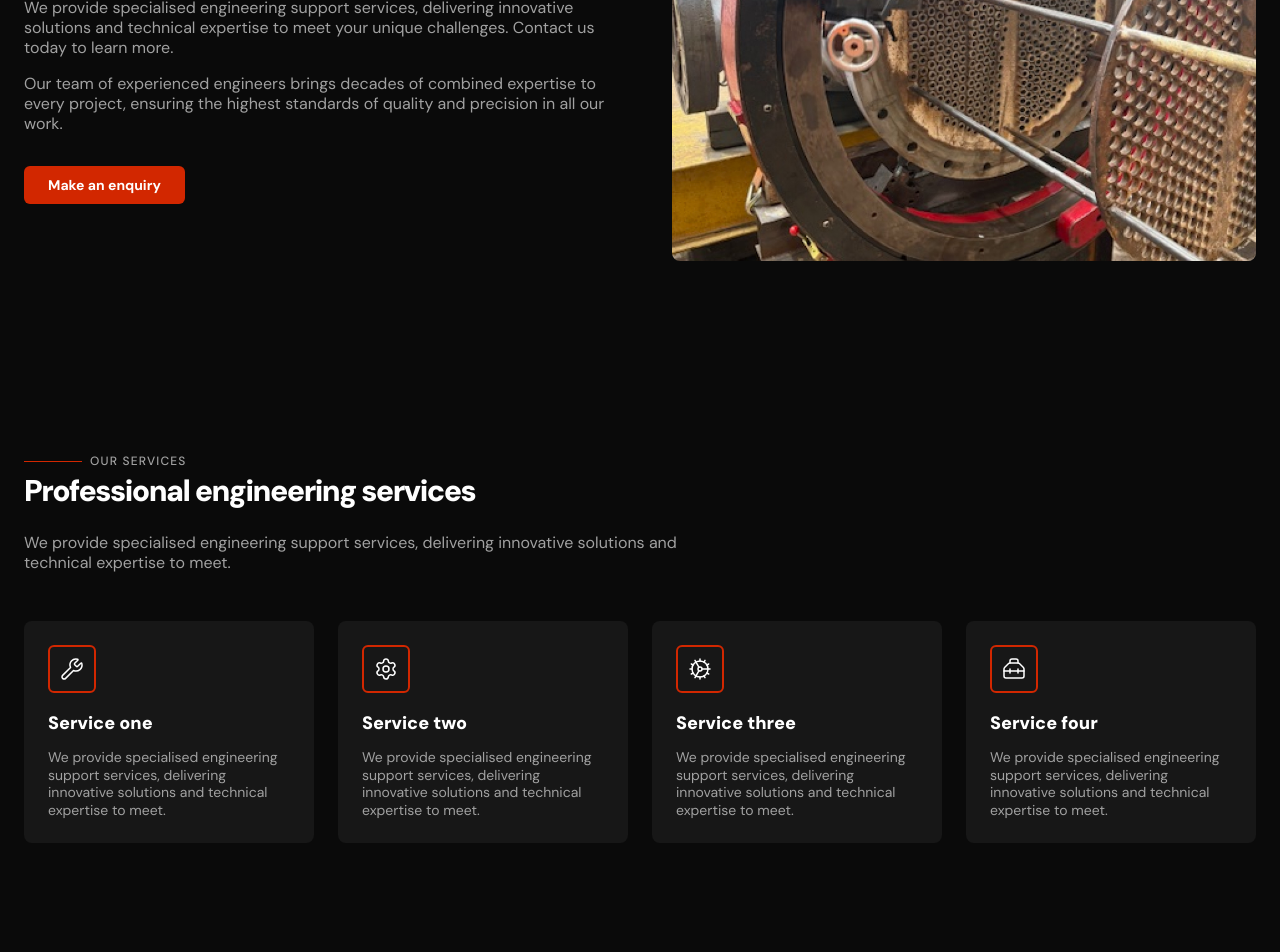
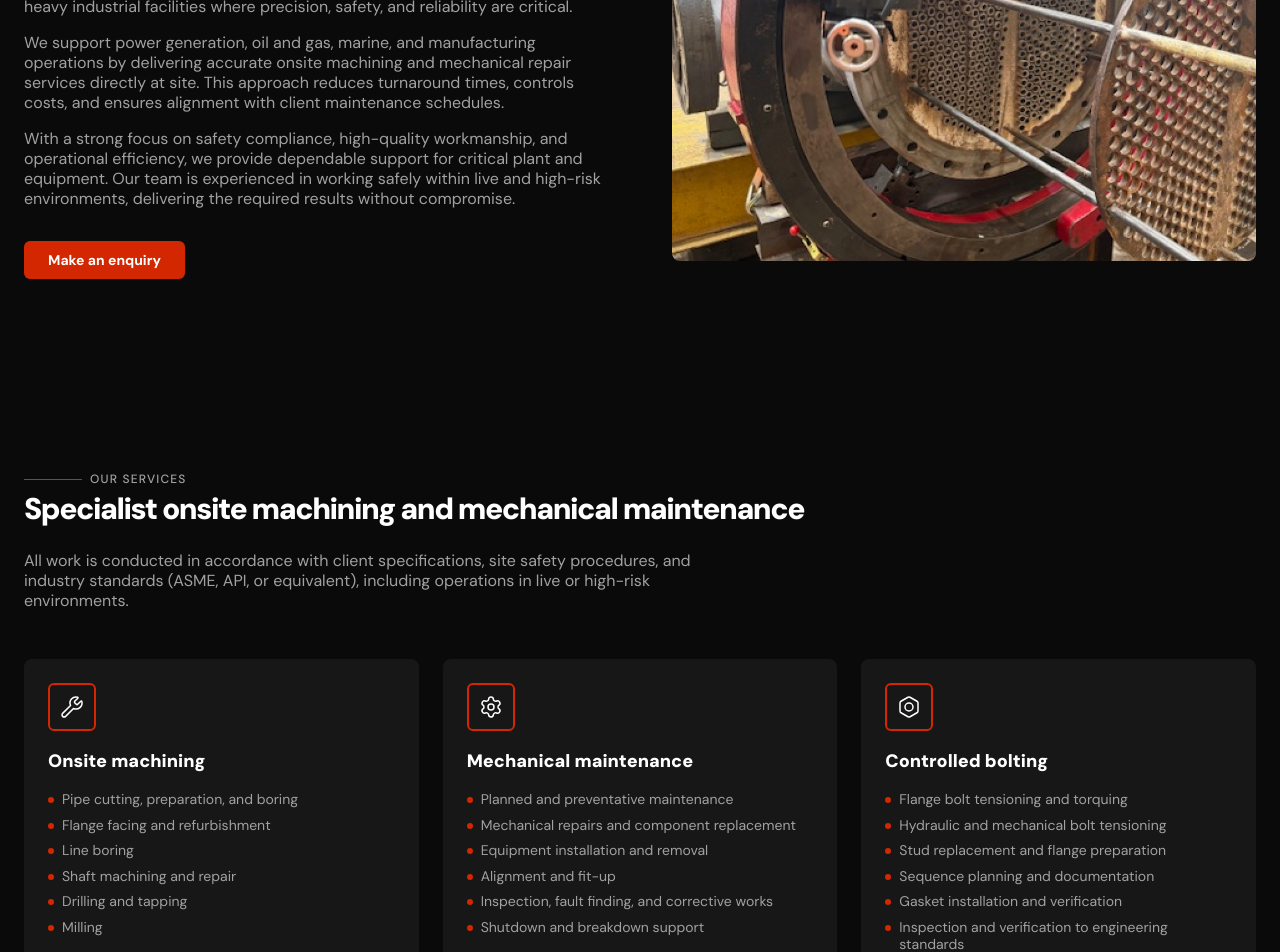
Before and after one commit to liamgecko/esss, a Next.js app: page / in a window 1280 px wide. Shown: the part 1040-1992 px from the top of the page. Built offline with nearby package versions, Linux system fonts and the light colour scheme; no server answers.

Commit message:
Update service cards, site title, and add favicon

```diff
--- a/src/app/layout.tsx
+++ b/src/app/layout.tsx
@@ -10,8 +10,11 @@ const dmSans = DM_Sans({
 });
 
 export const metadata: Metadata = {
-  title: "Create Next App",
-  description: "Generated by create next app",
+  title: "ESSS - Specialist onsite machining and mechanical maintenance in Fife, Scotland",
+  description: "Specialist onsite machining and mechanical maintenance for heavy industrial facilities. Precision, safety, and reliability delivered on time with minimal disruption.",
+  icons: {
+    icon: "/favicon.png",
+  },
 };
 
 export default function RootLayout({
--- a/src/app/page.tsx
+++ b/src/app/page.tsx
@@ -8,7 +8,7 @@ import Footer from "@/components/layout/footer";
 
 export default function Home() {
   return (
-    <div className="min-h-screen bg-neutral-950">
+    <div className="min-h-dvh bg-neutral-950">
       <Header />
       <Hero />
       <AboutSection />
--- a/src/components/layout/about-section.tsx
+++ b/src/components/layout/about-section.tsx
@@ -16,19 +16,18 @@ export default function AboutSection() {
             </div>
 
             <h3 className="mb-6 text-3xl font-black leading-tighter tracking-tighter text-white">
-              Professional engineering services
+              Trusted by heavy industry to reduce downtime on critical plant and equipment.
             </h3>
 
             <div className="mb-8 space-y-4 text-neutral-400">
               <p className="leading-tight">
-                We provide specialised engineering support services, delivering
-                innovative solutions and technical expertise to meet your unique
-                challenges. Contact us today to learn more.
+              Our business specialises in onsite machining and mechanical maintenance for heavy industrial facilities where precision, safety, and reliability are critical.
               </p>
               <p className="leading-tight">
-                Our team of experienced engineers brings decades of combined
-                expertise to every project, ensuring the highest standards of
-                quality and precision in all our work.
+              We support power generation, oil and gas, marine, and manufacturing operations by delivering accurate onsite machining and mechanical repair services directly at site. This approach reduces turnaround times, controls costs, and ensures alignment with client maintenance schedules.
+              </p>
+              <p className="leading-tight">
+              With a strong focus on safety compliance, high-quality workmanship, and operational efficiency, we provide dependable support for critical plant and equipment. Our team is experienced in working safely within live and high-risk environments, delivering the required results without compromise.
               </p>
             </div>
 
--- a/src/components/layout/services-section.tsx
+++ b/src/components/layout/services-section.tsx
@@ -1,30 +1,42 @@
-import { Wrench, Settings, Cog, Toolbox } from "lucide-react";
+import { Wrench, Settings, Bolt } from "lucide-react";
 import ScrollAnimation from "@/components/ui/scroll-animation";
 
 const services = [
   {
     icon: Wrench,
-    title: "Service one",
-    description:
-      "We provide specialised engineering support services, delivering innovative solutions and technical expertise to meet.",
+    title: "Onsite machining",
+    capabilities: [
+      "Pipe cutting, preparation, and boring",
+      "Flange facing and refurbishment",
+      "Line boring",
+      "Shaft machining and repair",
+      "Drilling and tapping",
+      "Milling",
+    ],
   },
   {
     icon: Settings,
-    title: "Service two",
-    description:
-      "We provide specialised engineering support services, delivering innovative solutions and technical expertise to meet.",
+    title: "Mechanical maintenance",
+    capabilities: [
+      "Planned and preventative maintenance",
+      "Mechanical repairs and component replacement",
+      "Equipment installation and removal",
+      "Alignment and fit-up",
+      "Inspection, fault finding, and corrective works",
+      "Shutdown and breakdown support",
+    ],
   },
   {
-    icon: Cog,
-    title: "Service three",
-    description:
-      "We provide specialised engineering support services, delivering innovative solutions and technical expertise to meet.",
-  },
-  {
-    icon: Toolbox,
-    title: "Service four",
-    description:
-      "We provide specialised engineering support services, delivering innovative solutions and technical expertise to meet.",
+    icon: Bolt,
+    title: "Controlled bolting",
+    capabilities: [
+      "Flange bolt tensioning and torquing",
+      "Hydraulic and mechanical bolt tensioning",
+      "Stud replacement and flange preparation",
+      "Sequence planning and documentation",
+      "Gasket installation and verification",
+      "Inspection and verification to engineering standards",
+    ],
   },
 ];
 
@@ -42,17 +54,16 @@ export default function ServicesSection() {
           </div>
 
           <h3 className="mb-6 text-3xl font-black leading-tighter tracking-tighter text-white">
-            Professional engineering services
+            Specialist onsite machining and mechanical maintenance
           </h3>
 
           <p className="max-w-2xl text-neutral-400 leading-tight">
-            We provide specialised engineering support services, delivering
-            innovative             solutions and technical expertise to meet.
+          All work is conducted in accordance with client specifications, site safety procedures, and industry standards (ASME, API, or equivalent), including operations in live or high-risk environments.
           </p>
         </ScrollAnimation>
 
         {/* Service Cards Grid */}
-        <div className="grid gap-6 md:grid-cols-2 lg:grid-cols-4">
+        <div className="grid gap-6 md:grid-cols-2 lg:grid-cols-3">
           {services.map((service, index) => {
             const Icon = service.icon;
             return (
@@ -68,14 +79,19 @@ export default function ServicesSection() {
                 </div>
 
                 {/* Title */}
-                <h4 className="mb-3 text-lg font-black text-white">
+                <h4 className="mb-4 text-lg font-black text-white">
                   {service.title}
                 </h4>
 
-                {/* Description */}
-                <p className="text-sm leading-tight text-neutral-400">
-                  {service.description}
-                </p>
+                {/* Capabilities List */}
+                <ul className="space-y-2 text-sm leading-tight text-neutral-400">
+                  {service.capabilities.map((capability, idx) => (
+                    <li key={idx} className="flex items-start gap-2">
+                      <span className="mt-1.5 h-1.5 w-1.5 shrink-0 rounded-full bg-brand-red" />
+                      <span>{capability}</span>
+                    </li>
+                  ))}
+                </ul>
               </ScrollAnimation>
             );
           })}
--- a/src/components/ui/hero.tsx
+++ b/src/components/ui/hero.tsx
@@ -35,7 +35,7 @@ export default function Hero() {
               transition={{ duration: 0.8, delay: 0.2, ease: [0.25, 0.25, 0, 1] }}
               className="mb-4 text-4xl font-black leading-tighter text-white tracking-tight text-balance"
             >
-              Professional engineering services in Fife.
+              Specialist onsite machining and mechanical maintenance
             </motion.h1>
             <motion.p
               initial={{ opacity: 0, y: 30 }}
@@ -43,9 +43,7 @@ export default function Hero() {
               transition={{ duration: 0.8, delay: 0.4, ease: [0.25, 0.25, 0, 1] }}
               className="mb-8 leading-relaxed text-white"
             >
-              We provide specialised engineering support services, delivering
-              innovative solutions and technical expertise to meet your unique
-              challenges. Contact us today to learn more.
+              Precision, safety, and reliability for heavy industrial facilities — delivered on time and with minimal disruption.
             </motion.p>
             <motion.div
               initial={{ opacity: 0, y: 30 }}
```
Also changed, not shown: public/favicon.png (added).
